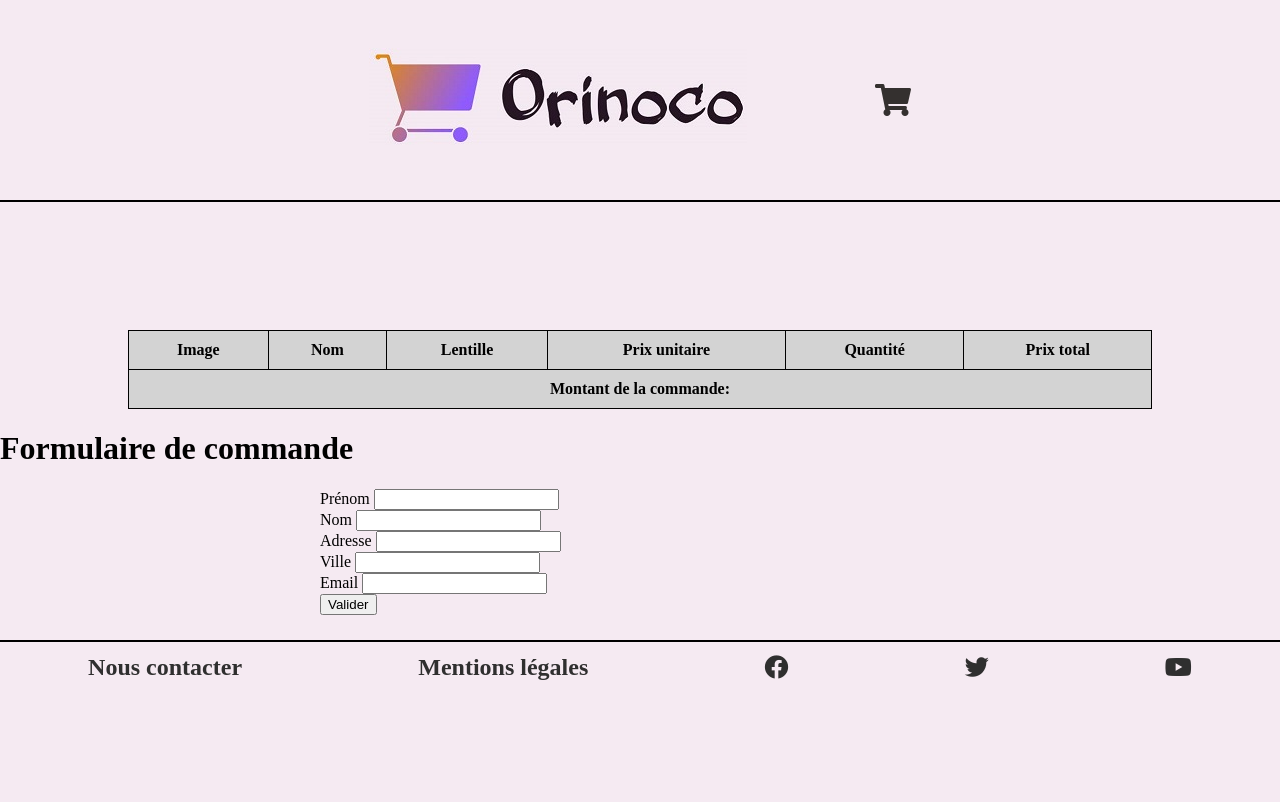
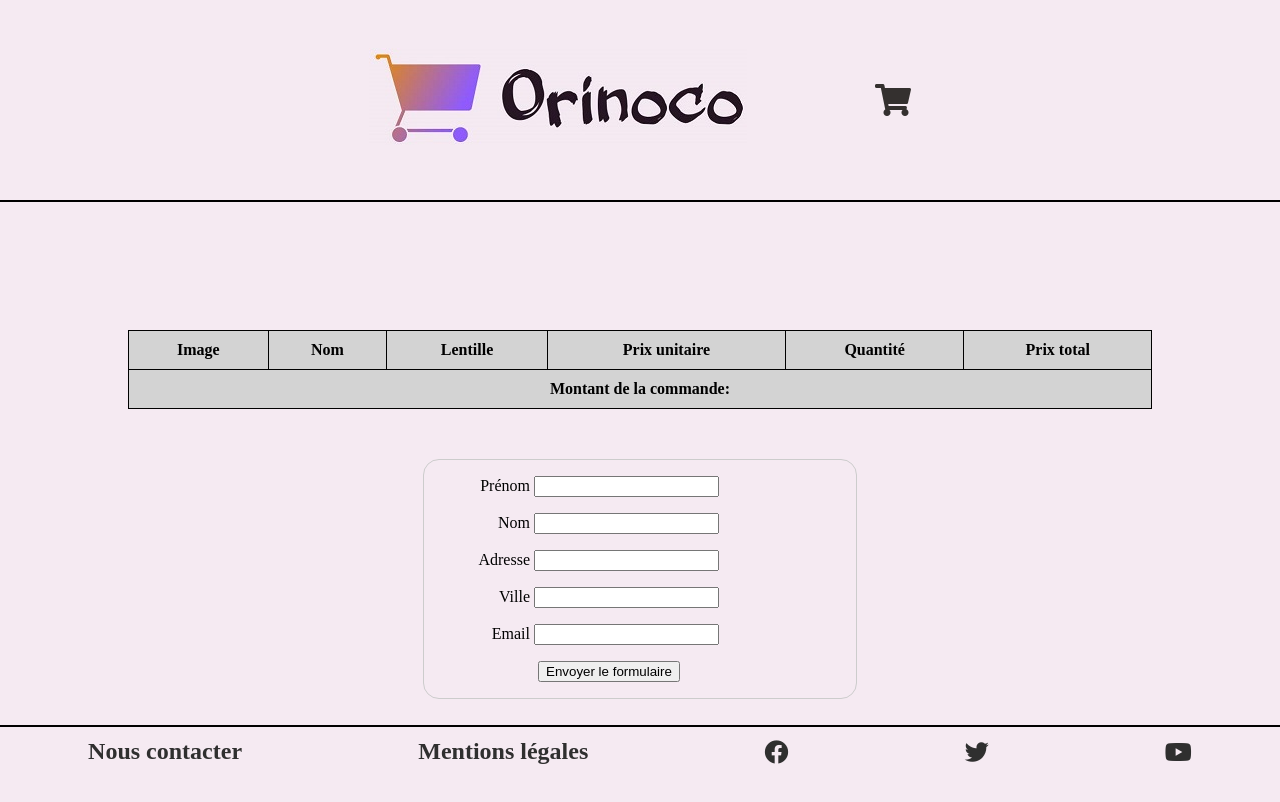
Before and after one commit to kairisflorian/FlorianKairis_5_12022021, a website: page cart.html in a window 1280 px wide. Drawn offline with Linux system fonts and the light colour scheme.

Commit message:
probleme connexion resolu

```diff
--- a/cart.html
+++ b/cart.html
@@ -34,30 +34,29 @@
         </tfoot>
     </table>
     <!-- Le formulaire de commande -->
-    <h1>Formulaire de commande</h1>
-    <form action="" method="POST">
+    <form action="http://localhost:3000/api/cameras/order" method="POST">
       <div class="form">
           <label for="prenom">Prénom</label>
-            <input type="text" name="prenom" id="prenom" required>
+          <input type="text" name="firstName" id="prenom" required>
       </div>
-          <div class="form-example">
+      <div class="form">
           <label for="nom">Nom</label>
-            <input type="text" name="nom" id="nom" required>
+          <input type="text" name="lastName" id="nom" required>
       </div>
-          <div class="form-example">
+      <div class="form">
           <label for="adresse">Adresse </label>
-            <input type="text" name="adresse" id="adresse" required>
+          <input type="text" name="address" id="adresse" required>
       </div>
-          <div class="form-example">
+      <div class="form">
           <label for="ville">Ville </label>
-            <input type="text" name="ville" id="ville" required>
+          <input type="text" name="city" id="ville" required>
       </div>
-          <div class="form-example">
+      <div class="form">
           <label for="email">Email </label>
           <input type="email" name="email" id="email" required>
       </div>
-          <div class="form-example">
-            <input type="submit" value="Valider">
+      <div id="buttonForm">
+        <button type="submit">Envoyer le formulaire</button>
       </div>
     </form>
     <!-- Pied de page -->
--- a/cart.js
+++ b/cart.js
@@ -1,6 +1,7 @@
 let tableBody = document.getElementById ('table-body');
 let prixTotalCommande = document.getElementById ('montant-total');
 ammountArray = [];
+let product_id = [];
 
 
 //Créer une nouvelle ligne dans la tableau à chaque ajout d'un article au panier
@@ -46,8 +47,11 @@
         montantCommande += price;
     }
     prixTotalCommande.innerHTML = "Montant total de la commande: " + montantCommande + ".00 €";
+    //Créer un tableau de strings product_id qu'on enverra au serveur
+    product_id.push(productDatasJson.id);
 }
 
 console.log(ammountArray);
+console.log(product_id);
 
-//Bouton permettant de supprimer un article du panier
+//Envoi de l'array product_id au serveur
--- a/package.json
+++ b/package.json
@@ -9,11 +9,11 @@
   "author": "",
   "license": "ISC",
   "dependencies": {
-    "bcrypt": "^5.0.0",
+    "bcrypt": "^5.0.1",
     "body-parser": "^1.18.3",
     "express": "^4.16.4",
     "jsonwebtoken": "^8.3.0",
-    "mongoose": "^5.3.8",
+    "mongoose": "^5.12.3",
     "mongoose-unique-validator": "^2.0.2",
     "uuid": "^3.3.2"
   }
--- a/product.js
+++ b/product.js
@@ -78,6 +78,7 @@
                 price : product.price,
                 lense : selectLense.value,
                 quantity : selectQuantity.value,
+                id : getParam(),
             }
             let objLinea = JSON.stringify(productAddedToCart);
             localStorage.setItem("produit-"+getParam(), objLinea);
--- a/style.css
+++ b/style.css
@@ -144,7 +144,25 @@
 }
 
 form{
-    width: 50%;
-    margin-right: auto;
-    margin-left: auto;
+    margin: 0 auto;
+    margin-top: 50px;
+    width: 400px;
+    padding: 1em;
+    border: 1px solid #CCC;
+    border-radius: 1em;
 }
+
+label {
+    display: inline-block;
+    width: 90px;
+    text-align: right;
+}
+
+form div + div {
+    margin-top: 1em;
+}
+
+#buttonForm {
+    padding-left: 90px;
+    margin-left: .5em;
+}
```
Lines whose indentation alone changed are shown as unchanged.
